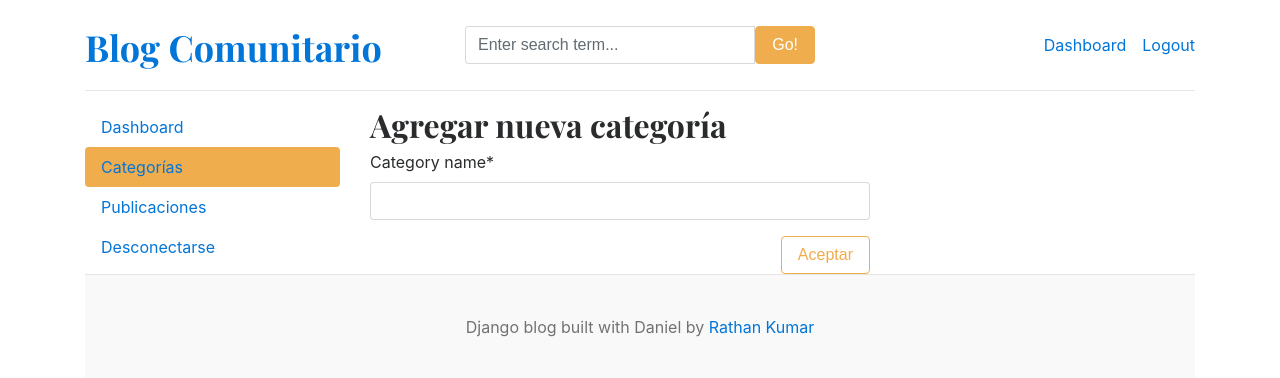
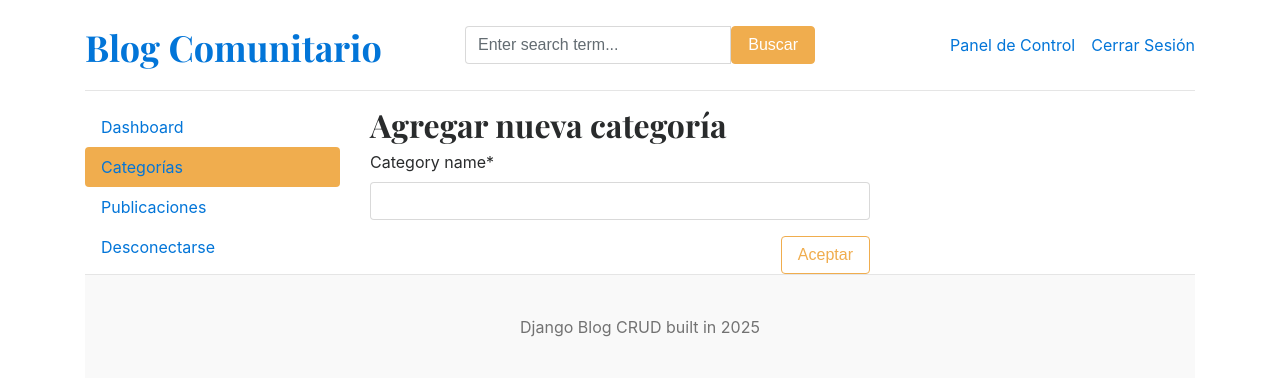
Before and after one commit to dadejecova/Blog-Django, a Django app: page /dashboard/categories/add/ in a window 1280 px wide. Shown: the top 378 px of the page. Run offline with Django 5.2, Linux system fonts and the light colour scheme; the visitor is signed in with stand-in values (Sample User, id 1); data that the repository does not hold is empty; some libraries are stand-ins or nearby versions.

Commit message:
Update base.html

```diff
--- a/templates/base.html
+++ b/templates/base.html
@@ -25,18 +25,18 @@
             <form action="{% url 'search' %}" method="GET">
               <div class="input-group">
                 <input class="form-control" type="text" name="keyword" value="{{ keyword }}" placeholder="Enter search term..." aria-label="Enter search term..." aria-describedby="button-search" />
-                <button type="submit" class="btn btn-warning" id="button-search" type="button">Go!</button>
+                <button type="submit" class="btn btn-warning" id="button-search" type="button">Buscar</button>
               </div>
             </form>
           </div>
           <div class="col-4 d-flex justify-content-end align-items-center">
             {% if not user.is_authenticated %}
-            <a class="btn btn-sm btn-warning" href="{% url 'login' %}">Login</a> &nbsp;
-            <a class="btn btn-sm btn-outline-warning" href="{% url 'register' %}">Register</a>
+            <a class="btn btn-sm btn-warning" href="{% url 'login' %}">Ingreso</a> &nbsp;
+            <a class="btn btn-sm btn-outline-warning" href="{% url 'register' %}">Registro</a>
             {% else %}
-            <span><a href="{% url 'dashboard' %}" class="text-dark">Dashboard</a></span>
+            <span><a href="{% url 'dashboard' %}" class="text-dark">Panel de Control</a></span>
             &emsp;
-            <span><a href="{% url 'logout' %}" class="text-dark">Logout</a></span>
+            <span><a href="{% url 'logout' %}" class="text-dark">Cerrar Sesión</a></span>
             {% endif %}
           </div>
         </div>
@@ -58,7 +58,7 @@
 
 <!-- header part -->
  <footer class="blog-footer">
-  <p>Django blog built with Daniel by <a href="#">Rathan Kumar</a></p>
+  <p>Django Blog CRUD built in 2025 </p>
 </footer>
 </body>
 </html>
```
